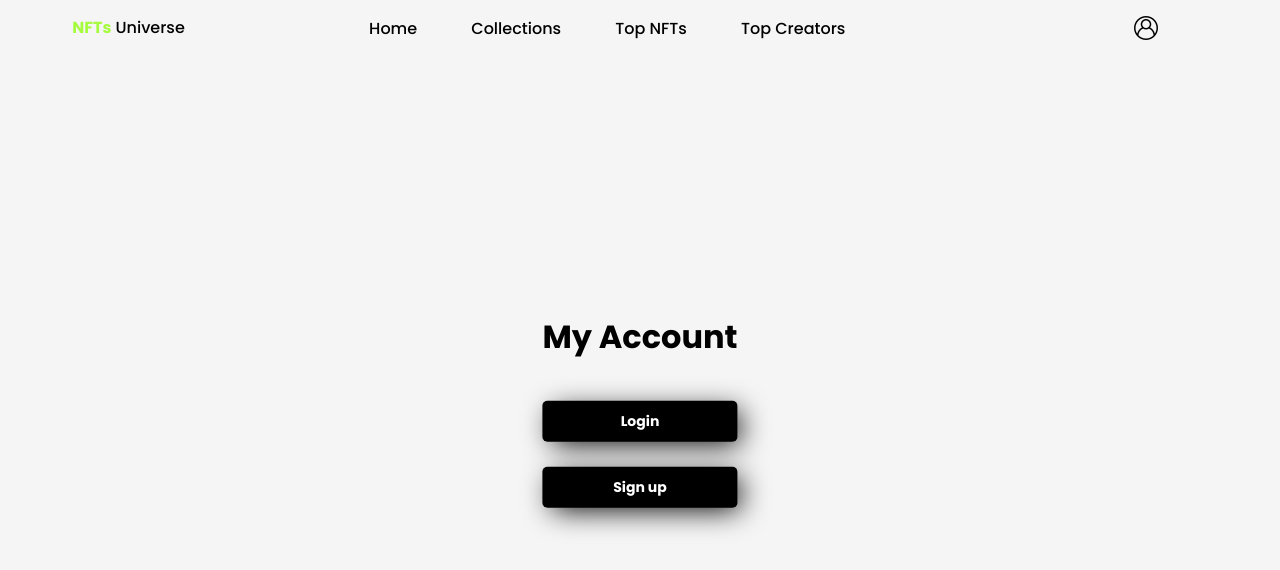
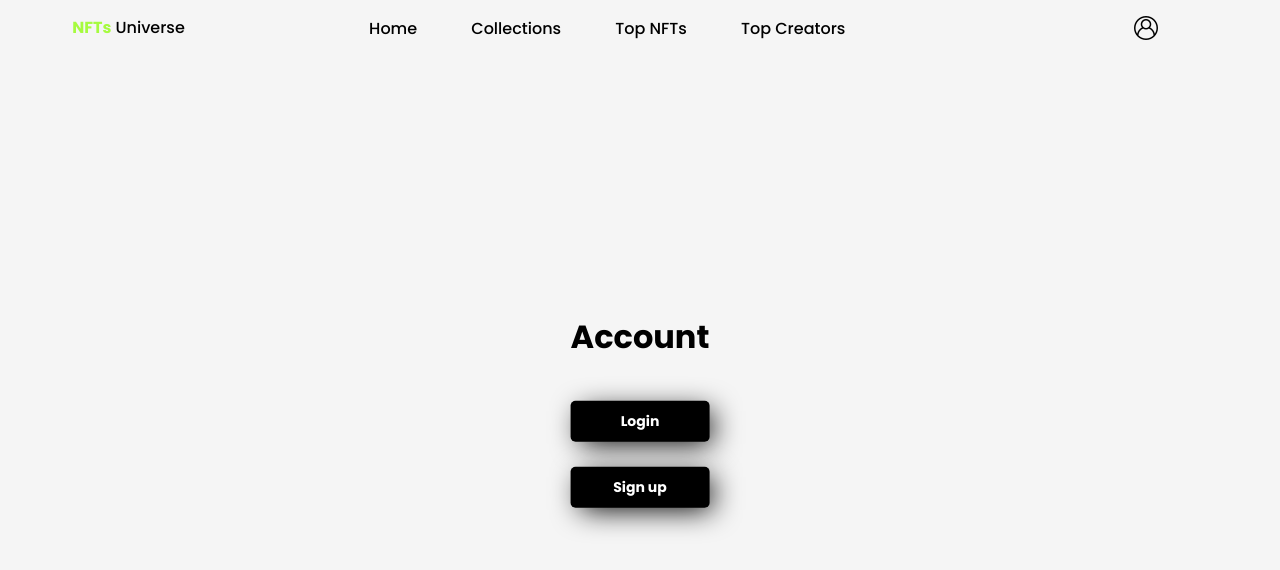
Before and after one commit to EHB-MCT/web-2-frontend-22-23-IliasOmari, a website built with webpack: page dist/login.html in a window 1280 px wide. Built offline with nearby package versions, Linux system fonts and the light colour scheme; some packages are replaced by stand-ins of ours; no server answers.

Commit message:
update text

```diff
--- a/dist/login.html
+++ b/dist/login.html
@@ -8,7 +8,7 @@
     <link rel="stylesheet" href="style.css">
     <script src="login.js" type="module" defer></script>
     <script src="auth.js" type="module"></script>
-    <title>My account</title>
+    <title> Account</title>
 </head>
 
 <body>
@@ -46,7 +46,7 @@
 
     <!--this code is inspirated from (https://www.youtube.com/watch?v=ptI8g-05VM0&t=3s)-->
     <div class="container">
-        <h1>My Account</h1>
+        <h1>Account</h1>
         <a href="#" class="button-login" id="btn-login">Login</a>
         <a href="register.html" class="button-register" id="registerbtn">Sign up</a>
         <a href="#" class="button-logout" id="btn-logout">Log Out</a>
```
